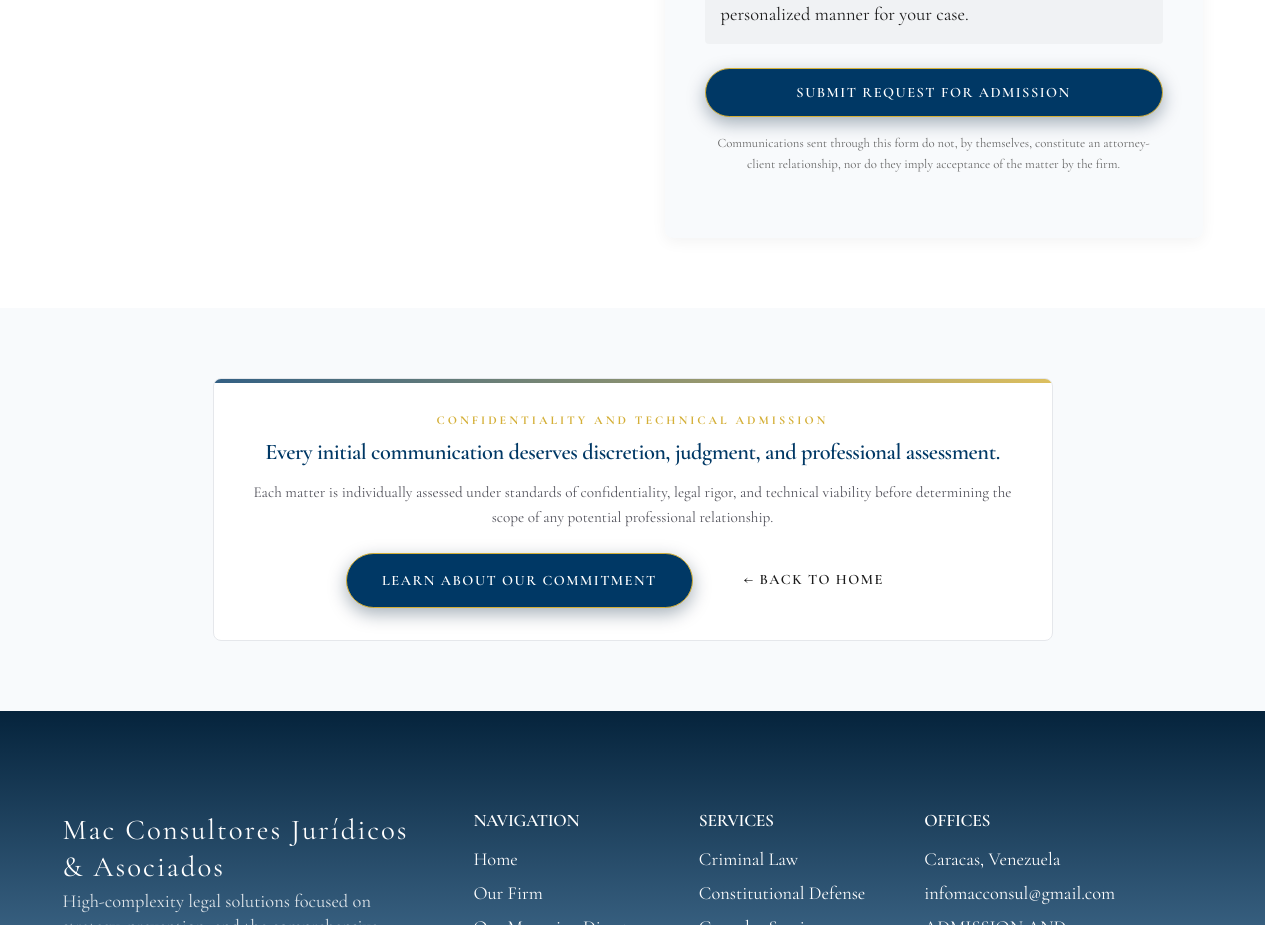
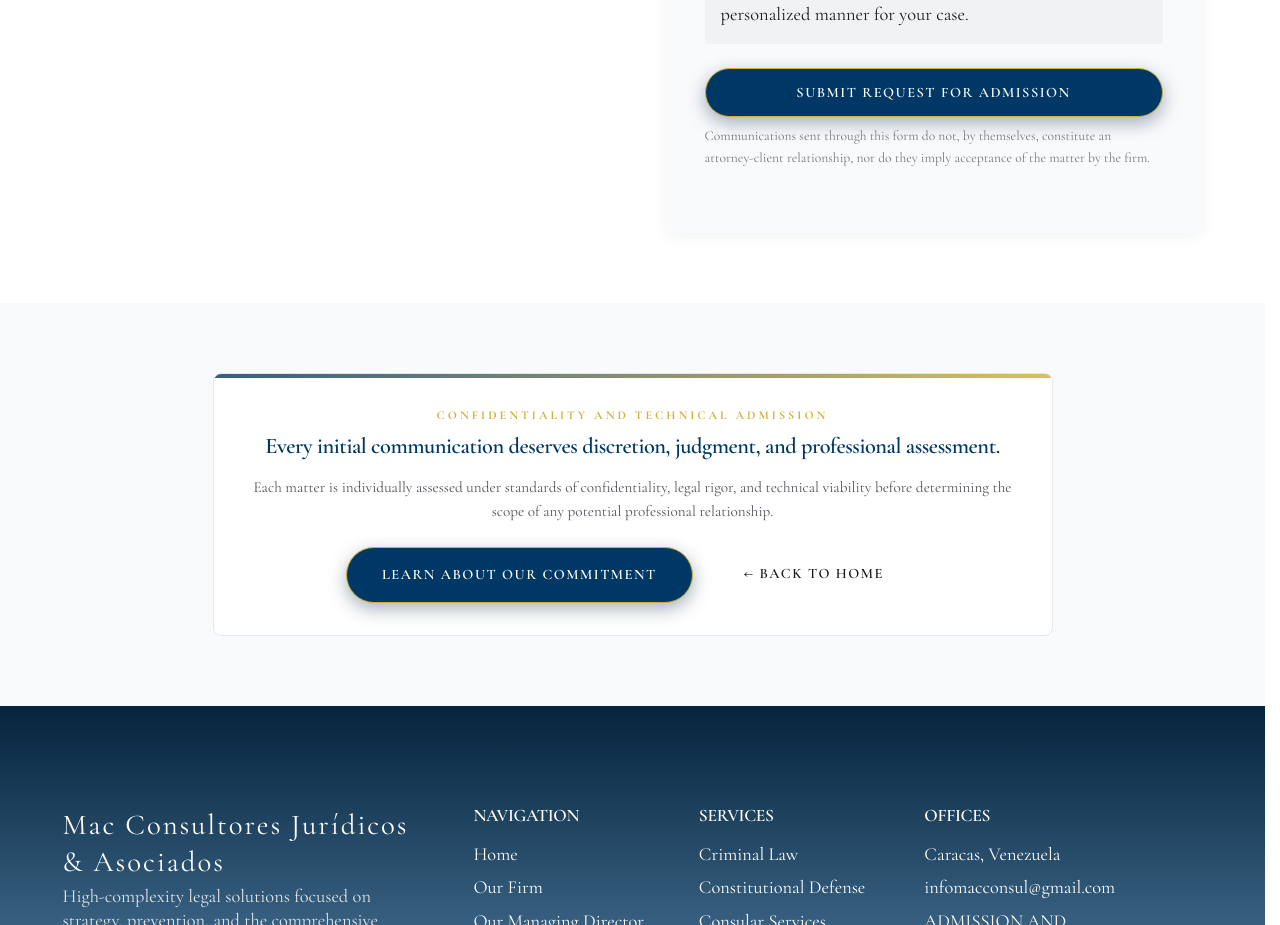
Before and after one commit to mcolina777-cpu/mac-consultores-site-clean, a Next.js app: page /en/contact in a window 1280 px wide. Shown: the part 1764-2689 px from the top of the page. Built offline with nearby package versions, Linux system fonts and the light colour scheme.

Commit message:
fix: align contact form legal notice

```diff
--- a/src/app/[locale]/contact/page.tsx
+++ b/src/app/[locale]/contact/page.tsx
@@ -424,7 +424,7 @@ export default async function Contacto({ params, searchParams }: ContactoProps)
                     {dict?.contacto?.form?.btn}
                   </button>
 
-                  <p className="form-hint-center">
+                  <p className="form-hint form-hint-text">
                     {dict?.contacto?.form?.hint_relation}
                   </p>
                 </form>
```
